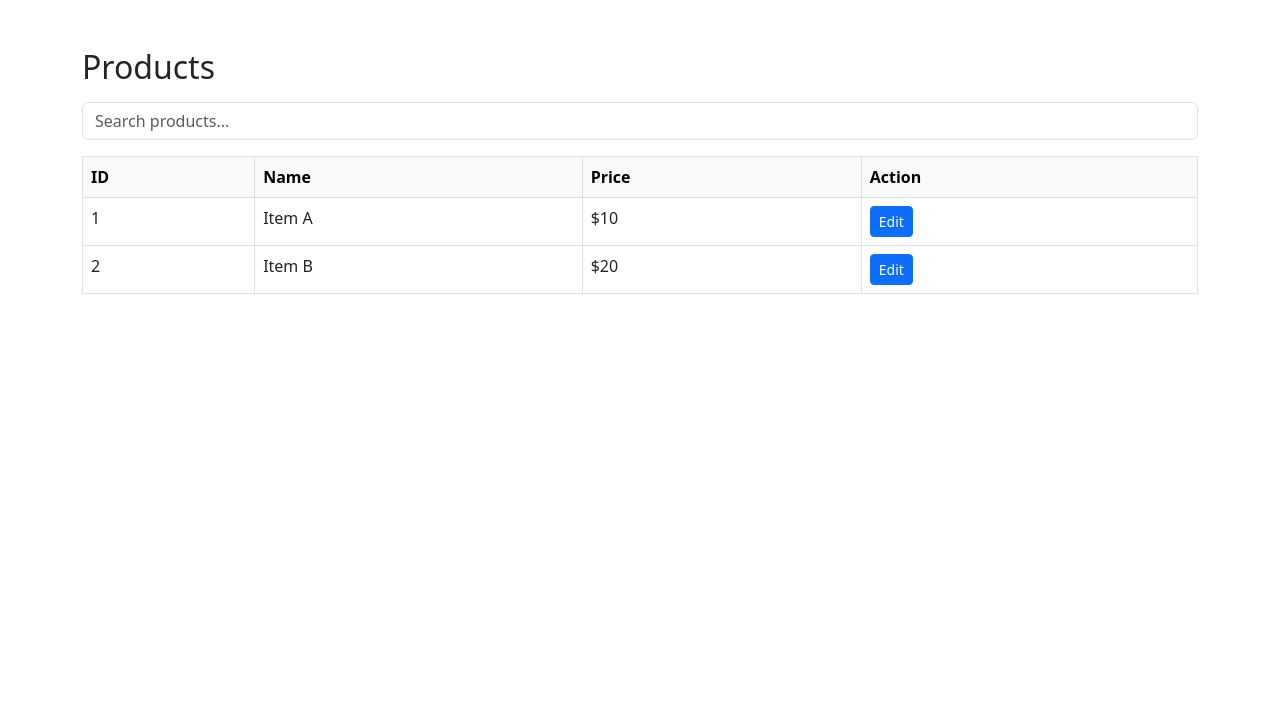
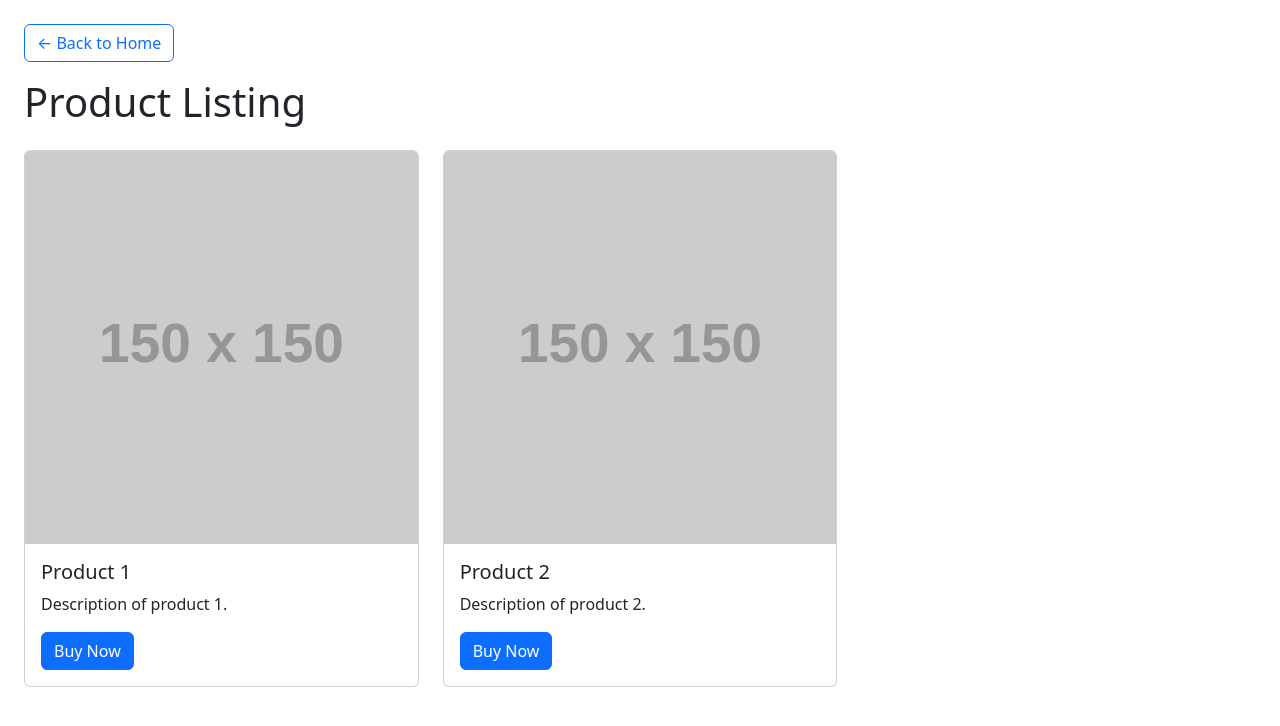
Before and after one commit to arnavparmar/TestEase-Static, a plain HTML site: page products.html in a window 1280 px wide. Drawn offline with nearby package versions, Linux system fonts and the light colour scheme; placeholder pictures from the web are drawn by us.

Commit message:
adding back to all pages

```diff
--- a/products.html
+++ b/products.html
@@ -2,28 +2,34 @@
 <html lang="en">
 <head>
   <meta charset="UTF-8">
+  <meta name="viewport" content="width=device-width, initial-scale=1.0">
   <title>Products</title>
   <link href="https://cdn.jsdelivr.net/npm/bootstrap@5.3.0/dist/css/bootstrap.min.css" rel="stylesheet">
 </head>
-<body class="p-5">
-  <div class="container">
-    <h2 class="mb-3">Products</h2>
-    <input type="text" id="searchInput" class="form-control mb-3" placeholder="Search products...">
-    <table class="table table-bordered">
-      <thead class="table-light">
-        <tr><th>ID</th><th>Name</th><th>Price</th><th>Action</th></tr>
-      </thead>
-      <tbody id="productsTable">
-        <tr>
-          <td>1</td><td>Item A</td><td>$10</td>
-          <td><button class="btn btn-sm btn-primary" id="edit1">Edit</button></td>
-        </tr>
-        <tr>
-          <td>2</td><td>Item B</td><td>$20</td>
-          <td><button class="btn btn-sm btn-primary" id="edit2">Edit</button></td>
-        </tr>
-      </tbody>
-    </table>
+<body class="p-4">
+  <a href="index.html" class="btn btn-outline-primary mb-3">← Back to Home</a>
+  <h1 class="mb-4">Product Listing</h1>
+  <div class="row row-cols-1 row-cols-md-3 g-4">
+    <div class="col">
+      <div class="card h-100">
+        <img src="https://via.placeholder.com/150" class="card-img-top" alt="Product 1">
+        <div class="card-body">
+          <h5 class="card-title">Product 1</h5>
+          <p class="card-text">Description of product 1.</p>
+          <a href="#" class="btn btn-primary">Buy Now</a>
+        </div>
+      </div>
+    </div>
+    <div class="col">
+      <div class="card h-100">
+        <img src="https://via.placeholder.com/150" class="card-img-top" alt="Product 2">
+        <div class="card-body">
+          <h5 class="card-title">Product 2</h5>
+          <p class="card-text">Description of product 2.</p>
+          <a href="#" class="btn btn-primary">Buy Now</a>
+        </div>
+      </div>
+    </div>
   </div>
 </body>
 </html>
```
